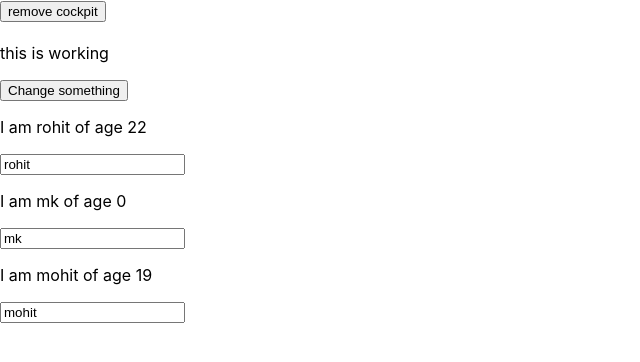
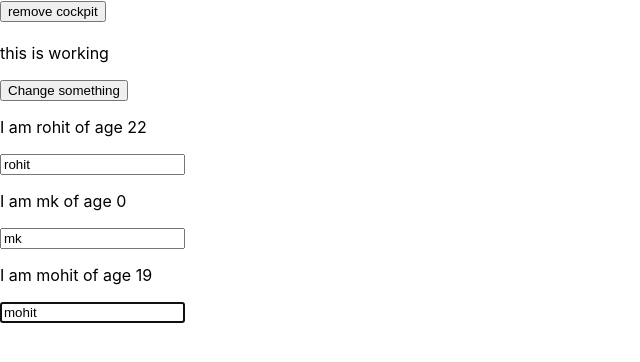
Before and after one commit to ip127001/react_all, a React app: page / in a window 1280 px wide. Both pictures are taken after a click on the button "Change something". Shown: the top 362 px of the page, without its empty margins (0-640 px from the left). Built offline with nearby package versions, Linux system fonts and the light colour scheme.

Commit message:
using refs in class based component

```diff
--- a/src/components/Persons/Person/Person.js
+++ b/src/components/Persons/Person/Person.js
@@ -6,13 +6,22 @@ import withClass from '../../../hoc/withClass';
 import classes from './Person.css';
 
 class Person extends Component {
+    constructor(props) {
+        super(props);
+        this.inputElementRef = React.createRef();
+    }
+
+    componentDidMount() {
+        this.inputElementRef.current.focus();
+    }
+
     render() {
         console.log('[Person.js] rendering...')
         return (
             <Aux>
                 <p onClick={this.props.click}>I am {this.props.name} of age {this.props.age}</p>
                 <p>{this.props.children}</p>
-                <input type="text" onChange={this.props.changed} defaultValue={this.props.name}></input>
+                <input type="text" ref={this.inputElementRef} onChange={this.props.changed} defaultValue={this.props.name}></input>
             </Aux>
         )
     }
```
